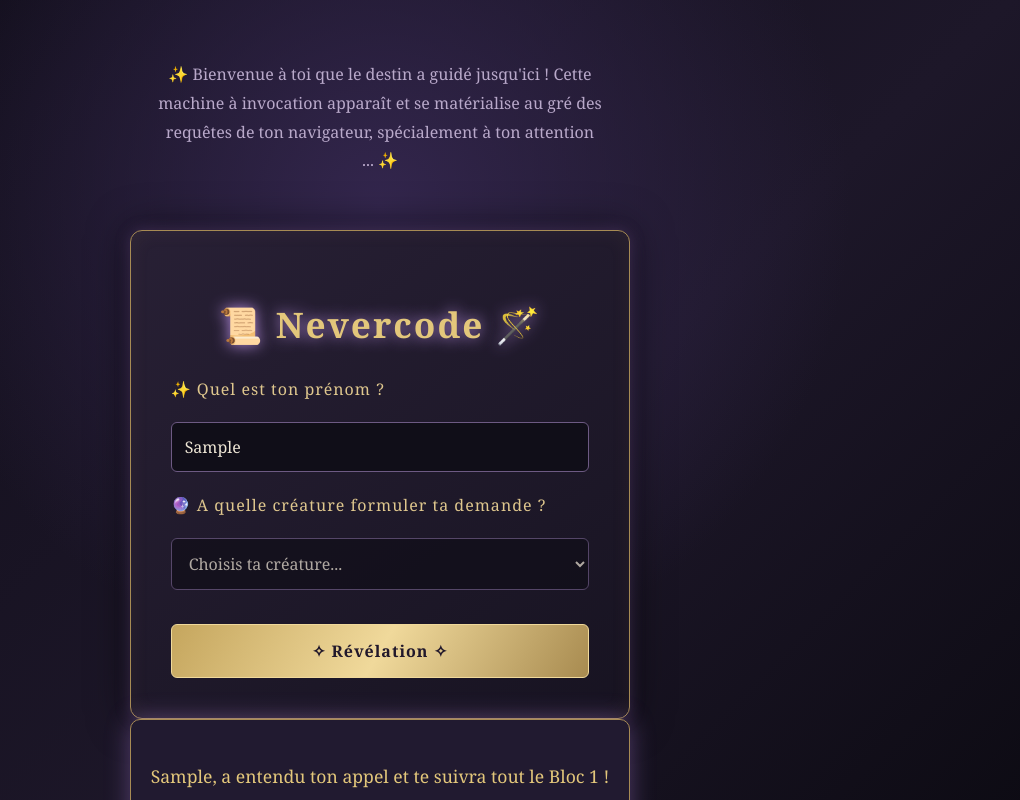
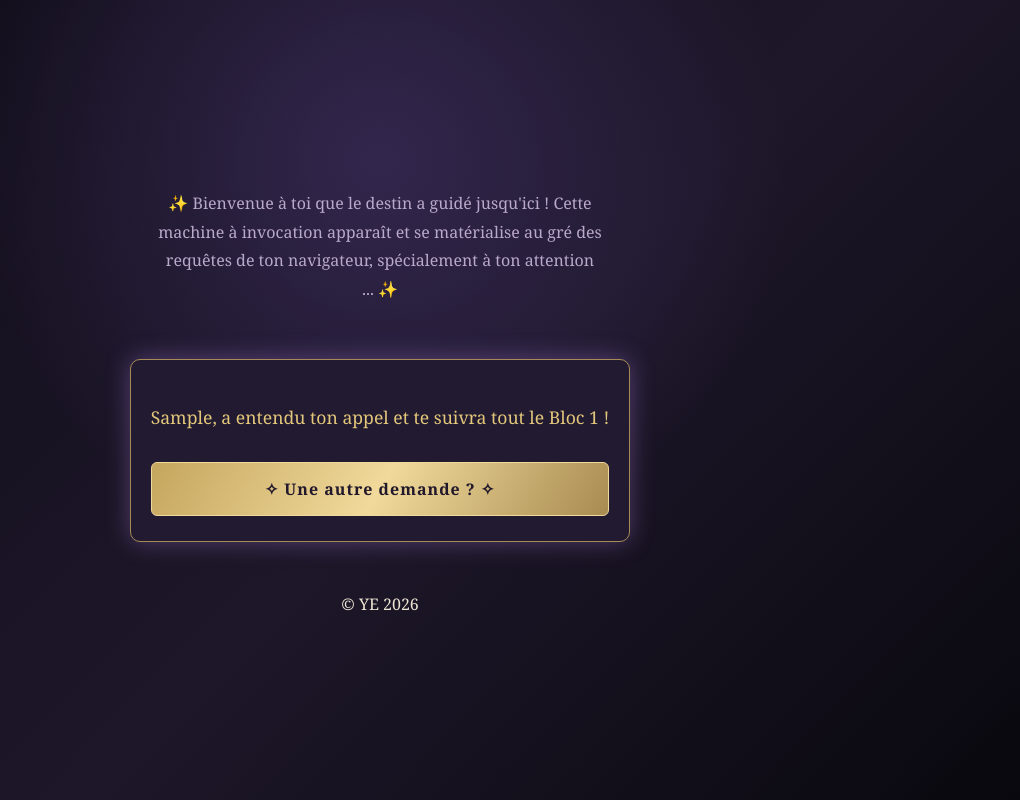
Before and after one commit to anyonym/machine-a-invocation, a plain HTML site: page index.html in a window 1280 px wide. Both pictures are taken after typing "Sample" into the empty fields and a click on the button "✧ Révélation ✧". Shown: the top 800 px of the page, without its empty margins (260-1280 px from the left). Drawn offline with Linux system fonts and the light colour scheme.

Commit message:
cacher le formulaire au submit
IA: 0

```diff
--- a/index.html
+++ b/index.html
@@ -28,10 +28,10 @@
           >
           <select id="creature">
             <option value="">Choisis ta créature...</option>
-            <option value="Le Phénix">🐦‍🔥 Le Phénix</option>
-            <option value="Le Dragon">🐉 Le Dragon</option>
-            <option value="La Licorne">🦄 La Licorne</option>
-            <option value="Le Corbeau">🐦‍⬛ Le Corbeau</option>
+            <option value="le Phénix">🐦‍🔥 Le Phénix</option>
+            <option value="le Dragon">🐉 Le Dragon</option>
+            <option value="la Licorne">🦄 La Licorne</option>
+            <option value="le Corbeau">🐦‍⬛ Le Corbeau</option>
           </select>
 
           <button type="submit">✧ Révélation ✧</button>
--- a/script.js
+++ b/script.js
@@ -23,7 +23,7 @@ formulaire.addEventListener("submit", (event) => {
     document.getElementById("message").textContent = message;
 
     // 7. Masquer le formulaire
-    document.getElementById("invocation").classList.add("cache");
+    document.getElementById("formulaire").classList.add("cache");
 
     // 8. Afficher le résultat
     document.getElementById("resultat").classList.remove("cache");
@@ -38,7 +38,7 @@ btnRecommencer.addEventListener("click", () => {
     document.getElementById("resultat").classList.add("cache");
 
     //2. Réafficher le formulaire
-    document.getElementById("invocation").classList.remove("cache");
+    document.getElementById("formulaire").classList.remove("cache");
 
     // Réactiver les champs
     document.getElementById("prenom").disabled = false;
```
